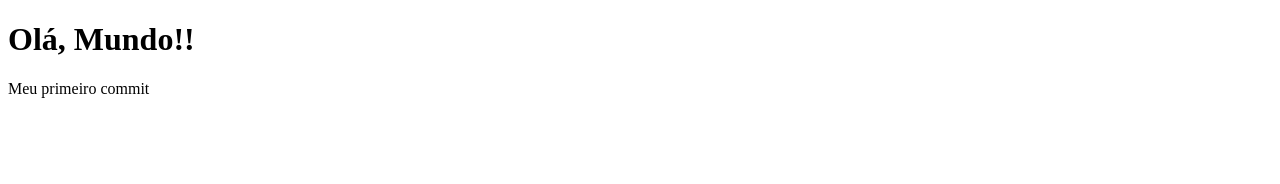
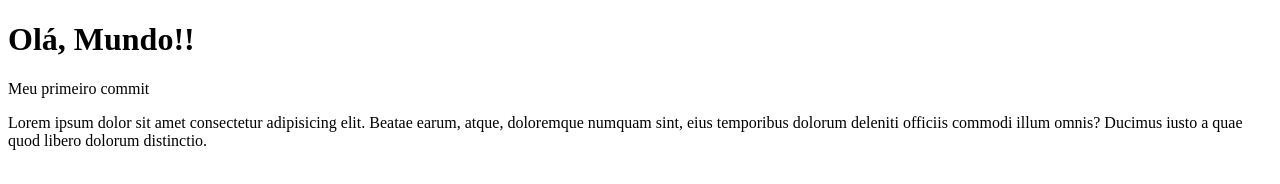
Before and after one commit to joaquim-filho/proj1, a plain HTML site: page proj1/index.html in a window 1280 px wide. Drawn offline with Linux system fonts and the light colour scheme.

Commit message:
adicionei div e paragrafo

```diff
--- a/proj1/index.html
+++ b/proj1/index.html
@@ -9,6 +9,11 @@
 <body>
     <h1>Olá, Mundo!!</h1>
     <p>Meu primeiro commit</p>
+    <div>
+        <p>Lorem ipsum dolor sit amet consectetur adipisicing elit. Beatae earum, atque, doloremque numquam sint, eius temporibus dolorum deleniti officiis commodi illum omnis? Ducimus iusto a quae quod libero dolorum distinctio.
+
+        </p>
+    </div>
 
 </body>
 </html>
```
